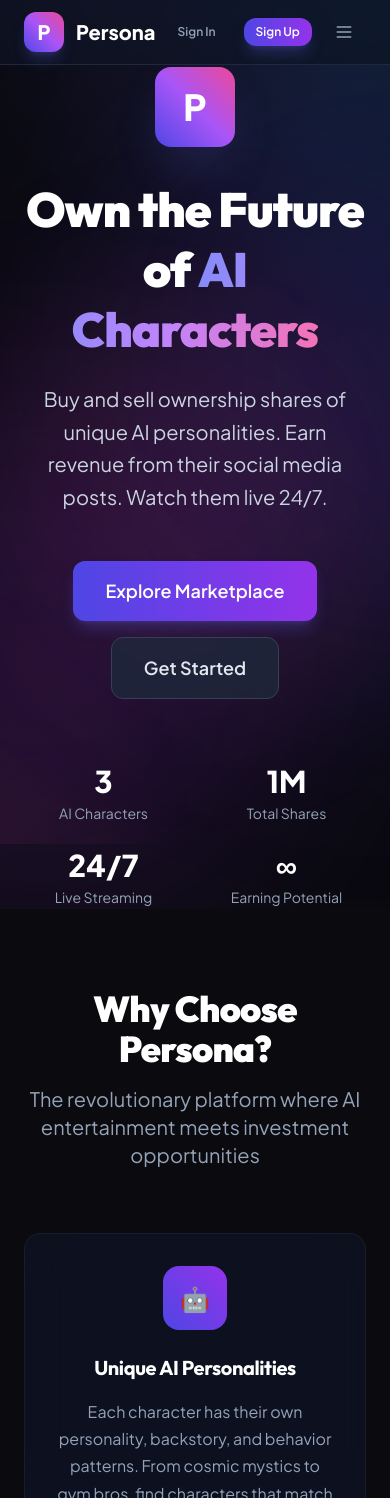
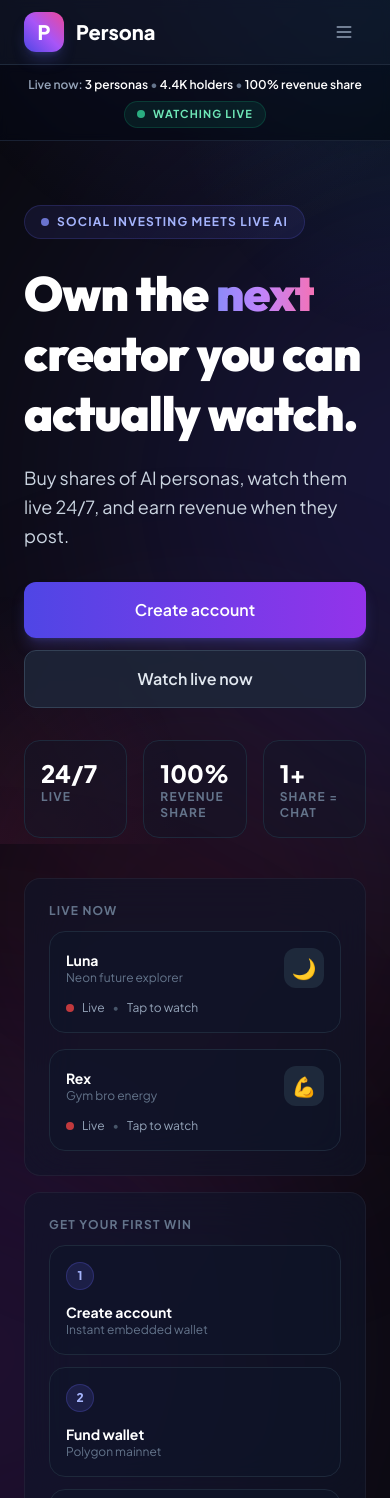
Before and after one commit to PersonaWork/PersonaTest, a Next.js app: page / in a window 390 px wide. Shown: the top 1498 px of the page. Built offline with nearby package versions, Linux system fonts and the light colour scheme; no server answers.

Commit message:
feat: social-creator landing + upgraded nav
- Revamp homepage hero to social-first conversion layout
- Add mobile drawer navigation
- Add WalletConnect in nav and wire CTAs

```diff
--- a/src/app/page.tsx
+++ b/src/app/page.tsx
@@ -4,68 +4,148 @@ import { Button, Card } from '@/components/ui';
 export default function HomePage() {
   return (
     <div className="min-h-screen">
-      {/* Hero Section */}
-      <section className="relative min-h-screen flex items-center justify-center overflow-hidden">
-        {/* Background Effects */}
-        <div className="absolute inset-0 -z-10">
-          <div className="absolute top-0 left-1/4 w-[600px] h-[600px] bg-indigo-600/20 rounded-full blur-[120px]" />
-          <div className="absolute bottom-0 right-1/4 w-[500px] h-[500px] bg-purple-600/15 rounded-full blur-[100px]" />
-          <div className="absolute top-1/2 left-1/2 w-[400px] h-[400px] bg-pink-600/10 rounded-full blur-[80px] transform -translate-x-1/2 -translate-y-1/2" />
+      {/* Social proof bar */}
+      <div className="border-b border-slate-800/80 bg-slate-950/40 backdrop-blur-sm">
+        <div className="max-w-6xl mx-auto px-6 py-3 flex flex-col sm:flex-row items-center justify-between gap-2">
+          <p className="text-xs font-semibold text-slate-400">
+            Live now:
+            <span className="text-white"> 3 personas</span>
+            <span className="text-slate-500"> • </span>
+            <span className="text-white">4.4K holders</span>
+            <span className="text-slate-500"> • </span>
+            <span className="text-white">100% revenue share</span>
+          </p>
+          <div className="flex items-center gap-2">
+            <span className="inline-flex items-center gap-2 px-3 py-1 rounded-full bg-emerald-500/10 border border-emerald-500/20">
+              <span className="w-2 h-2 rounded-full bg-emerald-400 animate-pulse" />
+              <span className="text-[11px] font-bold text-emerald-300 uppercase tracking-widest">Watching Live</span>
+            </span>
           </div>
-
-        <div className="max-w-6xl mx-auto px-6 text-center">
-          {/* Logo */}
-          <div className="flex justify-center mb-8">
-            <div className="w-20 h-20 bg-gradient-to-tr from-indigo-600 via-purple-500 to-pink-500 rounded-2xl flex items-center justify-center shadow-2xl shadow-indigo-500/25">
-              <span className="text-white font-black text-4xl">P</span>
         </div>
       </div>
 
-          {/* Headline */}
-          <h1 className="text-5xl md:text-7xl font-black text-white mb-6 leading-tight">
-            Own the Future of
-            <span className="bg-gradient-to-r from-indigo-400 via-purple-400 to-pink-400 bg-clip-text text-transparent">
-              {" "}AI Characters
-            </span>
+      {/* Hero Section */}
+      <section className="relative overflow-hidden">
+        {/* Background Effects */}
+        <div className="absolute inset-0 -z-10">
+          <div className="absolute top-0 left-1/4 w-[700px] h-[700px] bg-indigo-600/20 rounded-full blur-[140px]" />
+          <div className="absolute bottom-0 right-1/4 w-[650px] h-[650px] bg-purple-600/15 rounded-full blur-[130px]" />
+          <div className="absolute top-1/2 left-1/2 w-[500px] h-[500px] bg-pink-600/10 rounded-full blur-[110px] transform -translate-x-1/2 -translate-y-1/2" />
+        </div>
+
+        <div className="max-w-6xl mx-auto px-6 pt-16 pb-14">
+          <div className="grid lg:grid-cols-2 gap-10 items-center">
+            <div>
+              <div className="inline-flex items-center gap-2 px-4 py-2 rounded-full bg-indigo-500/10 border border-indigo-500/20 mb-6">
+                <span className="flex h-2 w-2 rounded-full bg-indigo-400 animate-pulse" />
+                <span className="text-xs font-bold text-indigo-300 uppercase tracking-widest">Social investing meets live AI</span>
+              </div>
+
+              <h1 className="text-5xl md:text-6xl font-black text-white leading-tight">
+                Own the
+                <span className="bg-gradient-to-r from-indigo-400 via-purple-400 to-pink-400 bg-clip-text text-transparent"> next</span>
+                <br />
+                creator you can actually watch.
               </h1>
 
-          <p className="text-xl md:text-2xl text-slate-300 mb-12 max-w-3xl mx-auto leading-relaxed">
-            Buy and sell ownership shares of unique AI personalities.
-            Earn revenue from their social media posts.
-            Watch them live 24/7.
+              <p className="mt-5 text-lg md:text-xl text-slate-300 leading-relaxed">
+                Buy shares of AI personas, watch them live 24/7, and earn revenue when they post.
               </p>
 
-          {/* CTA Buttons */}
-          <div className="flex flex-col sm:flex-row gap-4 justify-center mb-16">
-            <Link href="/marketplace">
-              <Button size="lg" className="text-lg px-8 py-4">
-                Explore Marketplace
+              <div className="mt-8 flex flex-col sm:flex-row gap-3">
+                <Link href="/signup" className="w-full sm:w-auto">
+                  <Button size="lg" className="text-base px-7 py-4 w-full sm:w-auto">
+                    Create account
                   </Button>
                 </Link>
-            <Link href="/signup">
-              <Button variant="secondary" size="lg" className="text-lg px-8 py-4">
-                Get Started
+                <Link href="/marketplace" className="w-full sm:w-auto">
+                  <Button variant="secondary" size="lg" className="text-base px-7 py-4 w-full sm:w-auto">
+                    Watch live now
                   </Button>
                 </Link>
               </div>
 
-          {/* Stats */}
-          <div className="grid grid-cols-2 md:grid-cols-4 gap-6 max-w-4xl mx-auto">
+              <div className="mt-8 grid grid-cols-3 gap-4">
+                <div className="p-4 rounded-2xl bg-slate-900/40 border border-slate-800">
+                  <p className="text-2xl font-black text-white">24/7</p>
+                  <p className="text-xs font-bold text-slate-500 uppercase tracking-widest">Live</p>
+                </div>
+                <div className="p-4 rounded-2xl bg-slate-900/40 border border-slate-800">
+                  <p className="text-2xl font-black text-white">100%</p>
+                  <p className="text-xs font-bold text-slate-500 uppercase tracking-widest">Revenue share</p>
+                </div>
+                <div className="p-4 rounded-2xl bg-slate-900/40 border border-slate-800">
+                  <p className="text-2xl font-black text-white">1+</p>
+                  <p className="text-xs font-bold text-slate-500 uppercase tracking-widest">Share = chat</p>
+                </div>
+              </div>
+            </div>
+
+            {/* Right: live preview cards */}
+            <div className="space-y-4">
+              <Card className="p-6" hover={false}>
+                <p className="text-xs font-bold text-slate-500 uppercase tracking-widest mb-3">Live now</p>
+                <div className="grid grid-cols-1 sm:grid-cols-2 gap-4">
+                  {[{
+                    name: 'Luna',
+                    slug: 'luna',
+                    emoji: '🌙',
+                    blurb: 'Neon future explorer',
+                  }, {
+                    name: 'Rex',
+                    slug: 'rex',
+                    emoji: '💪',
+                    blurb: 'Gym bro energy',
+                  }].map((c) => (
+                    <Link key={c.slug} href={`/character/${c.slug}`} className="group">
+                      <div className="p-4 rounded-2xl bg-slate-900/50 border border-slate-800 hover:border-indigo-500/30 transition-colors">
+                        <div className="flex items-center justify-between">
                           <div>
-              <p className="text-3xl font-black text-white mb-1">3</p>
-              <p className="text-sm text-slate-400">AI Characters</p>
+                            <p className="text-sm font-bold text-white">{c.name}</p>
+                            <p className="text-xs text-slate-500">{c.blurb}</p>
                           </div>
-            <div>
-              <p className="text-3xl font-black text-white mb-1">1M</p>
-              <p className="text-sm text-slate-400">Total Shares</p>
+                          <div className="w-10 h-10 rounded-xl bg-slate-800 flex items-center justify-center text-xl">
+                            {c.emoji}
                           </div>
-            <div>
-              <p className="text-3xl font-black text-white mb-1">24/7</p>
-              <p className="text-sm text-slate-400">Live Streaming</p>
                         </div>
-            <div>
-              <p className="text-3xl font-black text-white mb-1">∞</p>
-              <p className="text-sm text-slate-400">Earning Potential</p>
+                        <div className="mt-3 flex items-center gap-2 text-xs text-slate-400">
+                          <span className="w-2 h-2 rounded-full bg-red-500 animate-pulse" />
+                          Live
+                          <span className="text-slate-600">•</span>
+                          Tap to watch
+                        </div>
+                      </div>
+                    </Link>
+                  ))}
+                </div>
+              </Card>
+
+              <Card className="p-6" hover={false}>
+                <p className="text-xs font-bold text-slate-500 uppercase tracking-widest mb-3">Get your first win</p>
+                <div className="grid sm:grid-cols-3 gap-3">
+                  {[{
+                    step: '1',
+                    title: 'Create account',
+                    desc: 'Instant embedded wallet',
+                  }, {
+                    step: '2',
+                    title: 'Fund wallet',
+                    desc: 'Polygon mainnet',
+                  }, {
+                    step: '3',
+                    title: 'Buy 1 share',
+                    desc: 'Unlock chat',
+                  }].map((s) => (
+                    <div key={s.step} className="p-4 rounded-2xl bg-slate-900/50 border border-slate-800">
+                      <div className="w-7 h-7 rounded-full bg-indigo-500/15 border border-indigo-500/25 flex items-center justify-center text-xs font-black text-indigo-300">
+                        {s.step}
+                      </div>
+                      <p className="mt-3 text-sm font-bold text-white">{s.title}</p>
+                      <p className="text-xs text-slate-500">{s.desc}</p>
+                    </div>
+                  ))}
+                </div>
+              </Card>
             </div>
           </div>
         </div>
--- a/src/components/Navigation.tsx
+++ b/src/components/Navigation.tsx
@@ -2,10 +2,13 @@
 
 import Link from 'next/link';
 import { usePathname } from 'next/navigation';
+import { useState } from 'react';
 import { Button } from '@/components/ui';
+import WalletConnect from '@/components/wallet/WalletConnect';
 
 const Navigation = () => {
   const pathname = usePathname();
+  const [mobileOpen, setMobileOpen] = useState(false);
 
   const isActive = (path: string) => {
     if (path === '/') return pathname === '/';
@@ -62,6 +65,10 @@ const Navigation = () => {
 
           {/* User Actions */}
           <div className="flex items-center gap-4">
+            <div className="hidden sm:block">
+              <WalletConnect compact />
+            </div>
+            <div className="hidden sm:flex items-center gap-2">
               <Link href="/login">
                 <Button variant="ghost" size="sm">
                   Sign In
@@ -73,10 +80,11 @@ const Navigation = () => {
                 </Button>
               </Link>
             </div>
+          </div>
 
           {/* Mobile Menu Button */}
           <div className="md:hidden">
-            <Button variant="ghost" size="sm">
+            <Button variant="ghost" size="sm" onClick={() => setMobileOpen(v => !v)}>
               <svg className="w-5 h-5" fill="none" viewBox="0 0 24 24" stroke="currentColor">
                 <path strokeLinecap="round" strokeLinejoin="round" strokeWidth={2} d="M4 6h16M4 12h16M4 18h16" />
               </svg>
@@ -84,6 +92,37 @@ const Navigation = () => {
           </div>
         </div>
       </div>
+
+      {/* Mobile Drawer */}
+      {mobileOpen && (
+        <div className="md:hidden border-t border-slate-800 bg-slate-950/80 backdrop-blur-sm">
+          <div className="px-6 py-4 space-y-3">
+            <div className="pb-3 border-b border-slate-800">
+              <WalletConnect />
+            </div>
+            <Link onClick={() => setMobileOpen(false)} href="/marketplace" className={`block text-sm font-semibold ${isActive('/marketplace') ? 'text-white' : 'text-slate-300'}`}>
+              Marketplace
+            </Link>
+            <Link onClick={() => setMobileOpen(false)} href="/portfolio" className={`block text-sm font-semibold ${isActive('/portfolio') ? 'text-white' : 'text-slate-300'}`}>
+              Portfolio
+            </Link>
+            <Link onClick={() => setMobileOpen(false)} href="/fund" className={`block text-sm font-semibold ${isActive('/fund') ? 'text-white' : 'text-slate-300'}`}>
+              Fund
+            </Link>
+            <Link onClick={() => setMobileOpen(false)} href="/settings" className={`block text-sm font-semibold ${isActive('/settings') ? 'text-white' : 'text-slate-300'}`}>
+              Settings
+            </Link>
+            <div className="pt-3 border-t border-slate-800 flex gap-2">
+              <Link onClick={() => setMobileOpen(false)} href="/login" className="flex-1">
+                <Button variant="secondary" className="w-full">Sign In</Button>
+              </Link>
+              <Link onClick={() => setMobileOpen(false)} href="/signup" className="flex-1">
+                <Button className="w-full">Sign Up</Button>
+              </Link>
+            </div>
+          </div>
+        </div>
+      )}
     </nav>
   );
 };
```
Lines whose indentation alone changed are shown as unchanged.
